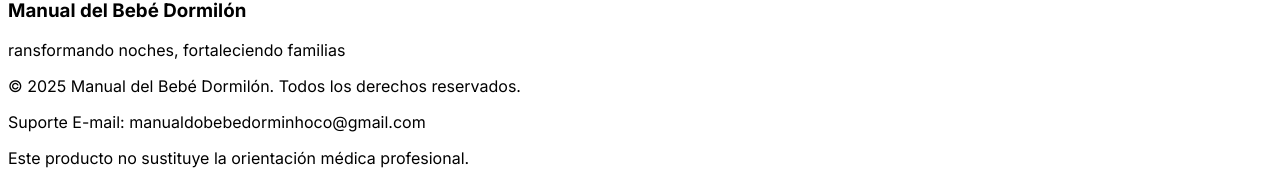
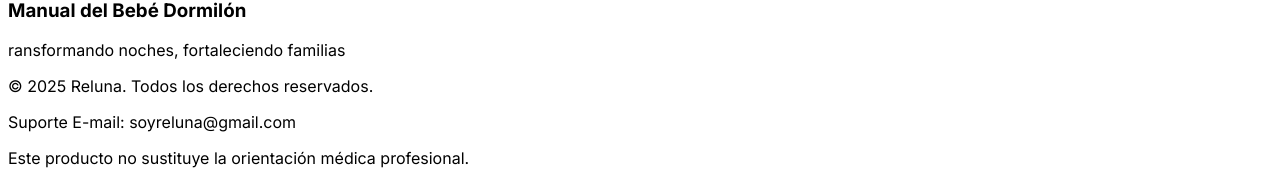
Before and after one commit to marllonofc/bebedormilon, a React (Vite) app in the folder client/: page / in a window 1280 px wide. Shown: the part 6401-6582 px from the top of the page. Built offline with nearby package versions, Linux system fonts and the light colour scheme; a web font is replaced by a local one.

Commit message:
Update home.tsx

```diff
--- a/client/src/pages/home.tsx
+++ b/client/src/pages/home.tsx
@@ -618,8 +618,8 @@
           </div>
 
           <div className="text-gray-400 text-sm space-y-2">
-            <p data-testid="footer-copyright">© 2025 Manual del Bebé Dormilón. Todos los derechos reservados.</p>
-            <p data-testid="footer-support">Suporte E-mail: manualdobebedorminhoco@gmail.com</p>
+            <p data-testid="footer-copyright">© 2025 Reluna. Todos los derechos reservados.</p>
+            <p data-testid="footer-support">Suporte E-mail: soyreluna@gmail.com</p>
             <p data-testid="footer-disclaimer">Este producto no sustituye la orientación médica profesional.</p>
           </div>
         </div>
```
